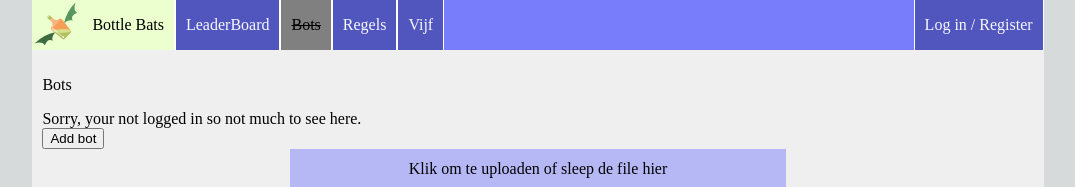
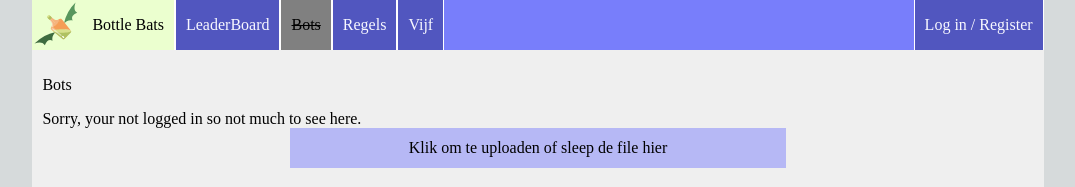
Before and after one commit to davidot/BottleBats, a Vue app in the folder site/: page /bots in a window 1280 px wide. Shown: the top 187 px of the page, without its empty margins (102-1177 px from the left). Built offline with nearby package versions, Linux system fonts and the light colour scheme; no server answers.

Commit message:
Site: Remove add bot button

```diff
--- a/site/src/views/elevated/BotView.vue
+++ b/site/src/views/elevated/BotView.vue
@@ -4,7 +4,6 @@
     <div v-if="!loggedIn">
       Sorry, your not logged in so not much to see here.
     </div>
-    <button @click="updateBots">Add bot</button>
     <BotCreator @new-bot="updateBots" :upload-url="'/elevated/upload'"/>
     <div style="display: flex; flex-direction: column; align-items: center">
       <div v-if="bots === null">Loading</div>
```
